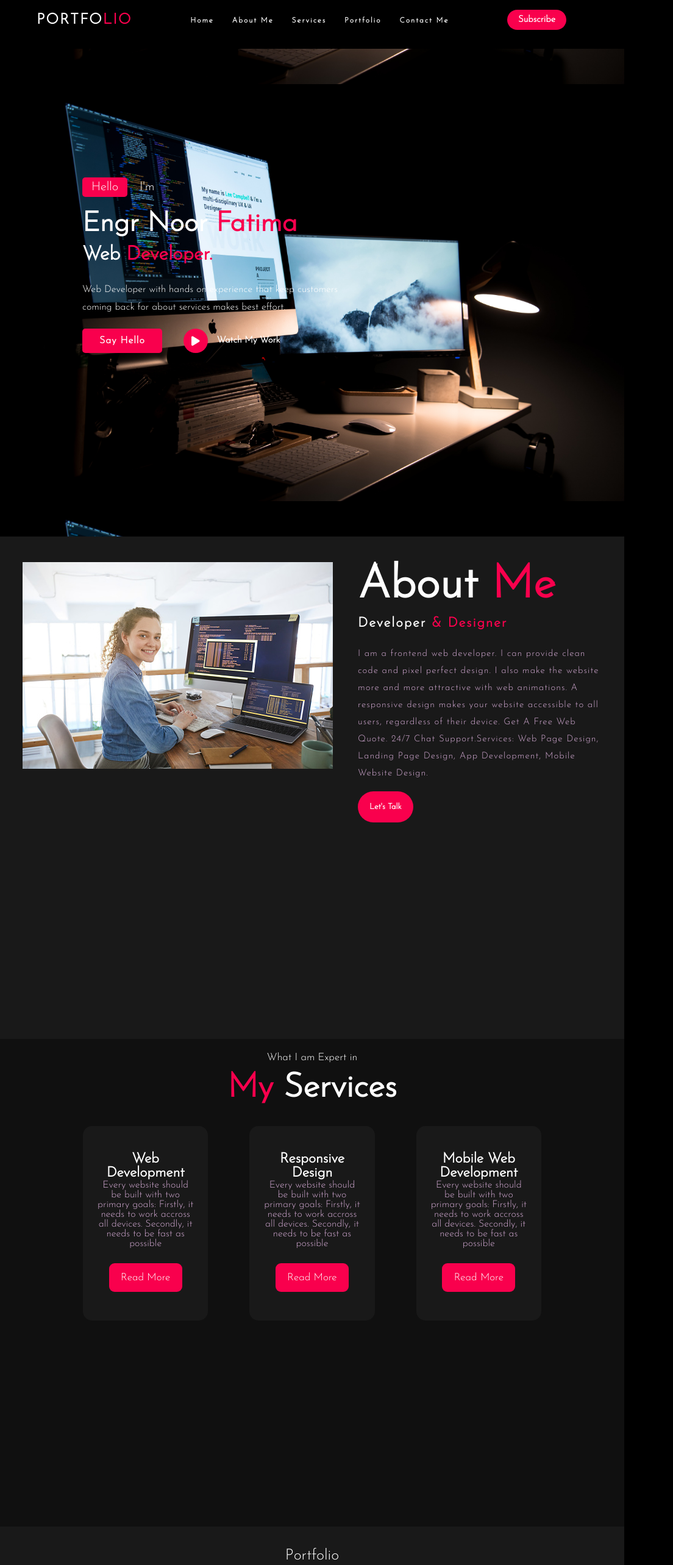
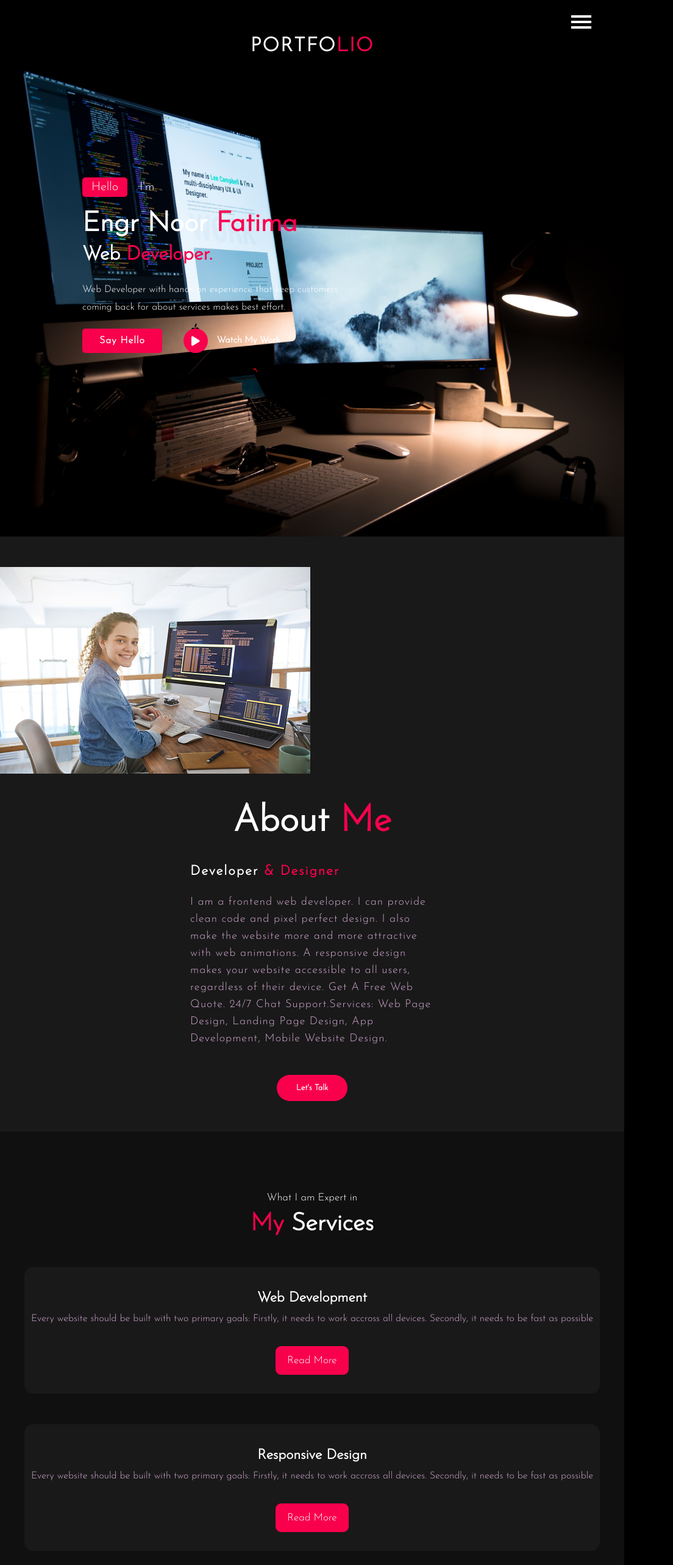
Before and after one commit to engrnoorfatima/portfolio, a plain HTML site: page index.html in a window 1024 px wide. Shown: the top 2567 px of the page at 61% size, 1104 px wide, since content can reach past the window. Drawn offline with Linux system fonts and the light colour scheme.

Commit message:
Add files via upload

```diff
--- a/index.html
+++ b/index.html
@@ -16,20 +16,25 @@
 
 <body>
     <!---Navigation-->
-    <header class="sticky">
+    <header class="sticky h-nav-resp">
             <h2 class="logo">Portfo<span>lio</span></h2>
-            <ul>
+            <ul class="nav-list v-class-resp">
                 <li><a href="#home" class="active">Home</a></li>
-                <li><a href="#about">About me</a></li>
+                <li><a href="#about">About</a></li>
                 <li><a href="#services">Services</a></li>
                 <li><a href="#portfolio">Portfolio</a></li>
-                <li><a href="#contact">Contact me</a></li>
+                <li><a href="#contact">Contact</a></li>
             </ul>
-            <a href="#" class="btn">Subscribe</a>
+            <a href="#" class="btn btn-resp v-class-resp">Subscribe</a>
             <a href="#" id="menu-icon"><i class="fa-solid fa-bars"></i></a>
+            <div class="burger">
+                <div class="line"></div>
+                <div class="line"></div>
+                <div class="line"></div>
+            </div>
     </header>
 
-    <div class="home" id="home">
+    <div class=" home" id="home">
             <div class="home-text">
                 <div class="slide">
                     <span class="one">Hello</span>
@@ -48,7 +53,7 @@
     </div>
 
     <!-- About Section  -->
-    <section class="about" id="about">
+    <section class=" about" id="about">
       <div class="about-main">
         <div class="about-img">
             <img src="image/4.jpg" alt="no image">
@@ -57,7 +62,7 @@
             <h3>About <span>Me</span></h3>
             <h5>Developer <span>& Designer</span></h5>
             <p>I am a frontend web developer. I can provide clean code and pixel perfect design. I also make the website more and more attractive with web animations. A responsive design makes your website accessible to all users, regardless of their device. Get A Free Web Quote. 24/7 Chat Support.Services: Web Page Design, Landing Page Design, App Development, Mobile Website Design.  </p>
-            <button type="button">Let's Talk</button>
+            <button class="about-button" type="button">Let's Talk</button>
         </div>
       </div>
     </section>
@@ -209,6 +214,8 @@
         </div> -->
     </section>
 
+    <script src="index.js"></script>
+
 
     <!-- Contact Me
     <div class="contact">
--- /dev/null
+++ b/index.js
@@ -0,0 +1,10 @@
+burger = document.querySelector('.burger')
+navList = document.querySelector('.nav-list')
+btnResp = document.querySelector('.btn-resp')
+sticky = document.querySelector('.sticky')
+
+burger.addEventListener('click', ()=>{
+   btnResp.classList.toggle('v-class-resp');
+   navList.classList.toggle('v-class-resp');
+   sticky.classList.toggle('h-nav-resp');
+})
--- a/style.css
+++ b/style.css
@@ -12,8 +12,13 @@ body{
 
 }
 
+/* .container{
+    color: red;
+} */
+
 header{
-    position: fixed;
+    /* position: fixed; */
+    position: sticky;
     top: 0;
     left: 0;
     width: 100%;
@@ -43,7 +48,7 @@ header .logo{
     cursor: pointer;
 }
 
-header ul{
+.nav-list{
     position: relative;
     display: flex;
     justify-content: center;
@@ -71,11 +76,6 @@ header ul li a:hover{
     transition: .4s;
  }
 
- /* header .sticky .logo,
- header .sticky ul li a
- {
-    color: black;
- } */
 span{
     color: #f9004d;
 }
@@ -107,7 +107,6 @@ header #menu-icon{
     align-items: center;
     justify-self: center;
     height: 100vh;
-    margin-top: 80px;
     /* transform: translateY(-50%); */
     width: 100%;
     /* background-color: blue; */
@@ -116,7 +115,8 @@ header #menu-icon{
     padding-left: 135px;
     background-image: url(image/bg2.jpg);
     background-position: center;
-    background-size: contain;
+    background-size: cover;
+    background-repeat: no-repeat;
     /* opacity: 0.8; */
 }
 
@@ -233,7 +233,7 @@ header #menu-icon{
 
 .about-img{
     height: 100%;
-    width: 430px;
+    /* width: 430px; */
 }
 
 .about-text{
@@ -241,8 +241,8 @@ header #menu-icon{
 }
 
 .about-main{
-    width: 1130px;
-    max-width: 95%;
+    /* width: 1130px; */
+    max-width: 100%;
     margin: 0 auto;
     display: flex;
     justify-content: space-around;
@@ -290,7 +290,6 @@ button:hover{
 
 .services{
     background: #101010;
-    width: 100%;
     height: 100vh;
     padding: 100px 0px;
 }
@@ -309,7 +308,6 @@ button:hover{
     color: white;
     font-size: 55px;
 }
-
 
 .service-content{
   display: flex;
@@ -470,7 +468,7 @@ background-color: #101010;
     align-items: center;
     justify-content: center;
     gap: 1.5rem;
-    width: 100%;
+    /* width: 100%; */
 }
 
 .contact-text h2{
@@ -622,80 +620,121 @@ margin: 25px 50px;
     transform: scale(1.1);
 } */
 
-@media (max-width: 1164px) {
-    .about{
-        /* margin-top: 4; */
-        padding: 12px;
+.burger{
+    display: none;
+    position: absolute;
+    top: 20px;
+    cursor: pointer;
+    right: 5%;
+}
+.line{
+    width: 33px;
+    background-color: white;
+    height: 4px;
+    margin: 5px 3px;
+}
+
+@media only screen and (max-width: 1052px){
+    .sticky{
+        height: 600px;
+        display: flex;
+        flex-direction: column;
+        transition: all 0.7s ease-out;
     }
+    .logo{
+        margin-top: 20px;
+
+    }
+    .nav-list{
+        flex-direction: column;
+        top:10px;
+        width:100%;
+        align-items: center;
+        padding: 20px 0;
+        font-size: 25px;
+
+    }
+    .nav-list li{
+        padding-bottom: 50px;
+    }
+    .btn-resp{
+        padding: 11px 17px;
+        font-size: 21px;
+        /* margin-top: 7px; */
+    }
+
+    .burger{
+        display: block;
+    }
+    .h-nav-resp{
+        height: 72px;
+    }
+    .v-class-resp{
+        opacity: 0;
+    }
+
     .about-main{
-        margin-top: 0px;
-        height: 100vh;
-        display: flex;
-        justify-content: space-between;
+        flex-direction: column;
+
     }
-    .about-img img{
-        margin-top: 30px;
+    .about-img{
+        width: 30%;
+
     }
-    .about-text p{
-        font-size: 15px;
+    .about-text{
+        margin: auto;
+    }
+    .about-text h3{
+        padding-top: 45px;
+       font-size: 60px;
+       text-align: center;
+       margin-bottom: 30px;
+    }
+    .about-text h5{
+        padding-top: 10px;
+    }
+    .about-button{
+        display: block;
+        margin: auto;
+    }
+    .services{
+        height: 110vh;
+    }
+    .service-content{
+        flex-direction: column;
+    }
+    .service-content .box{
+        padding: 0px;
+        margin: 25px -40px;
+        min-height: 208px;
+      }
+    .main-text h2{
+        margin-bottom: 25px;
+        font-size: 40px;
+    }
+
+    .contact-container{
+        margin: 0 80px;
+    }
+    .contact-text h2{
+        margin: 25px 60px;
+    }
+    .contact-icons{
+        /* margin-left: 55px; */
+        margin-bottom: 13px;
+    }
+    .contact-icons i{
         margin-bottom: 10px;
     }
-    .about-text h3{
-        margin-top: 32px;
-        margin-bottom: 12px;
+    .last-text p{
+        font-size: 10px;
     }
-    .about-text button{
-        margin: 5px auto;
-        padding: 17px;
-    }
-    .services{
-        padding: 22px;
+    .portfolio-content{
+        display: flex;
+        flex-direction: column;
+        justify-content: center;
+        align-items: center;
+        margin: auto;
+
     }
 }
-
-@media (min-width:845px) and (max-width:1080px) {
-    header{
-        padding: 16px 60px ;
-        transition: .1s;
-    }
-    header .logo{
-        font-size: 1.5em;
-    }
-    header ul a{
-        font-size: 12px;
-    }
-    header .btn{
-        font-size: 15px;
-        margin-right: 35px;
-        /* display: none; */
-    }
-}
-
-@media (min-width:780px) and (max-width:845px){
-    header .btn{
-        display: none;
-    }
-    header{
-        padding: 16px 60px ;
-        transition: .1s;
-    }
-    header .logo{
-        font-size: 1.5em;
-    }
-    header #menu-icon{
-        display: block;
-        margin-right: 35px;
-    }
-    header ul li a{
-        /* font-size: 12px; */
-        position: absolute;
-        top: 100%;
-        right: 0;
-        left: 0;
-        display: flex;
-        flex-direction: column;
-        text-align: left;
-        background-color: #191919;
-        transition: all 0.4s ease;
-    }
-}
```
